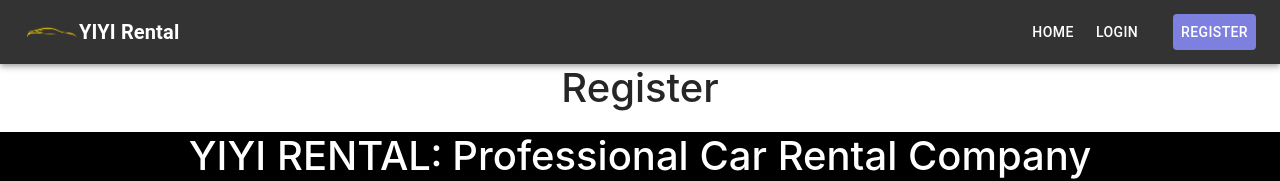
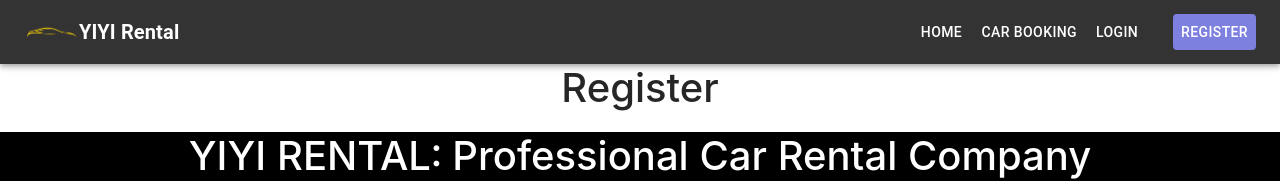
Before and after one commit to HONGKAI123/CMPE195F-CAR_RENTAL, a React (Create React App) app in the folder frontend/: page /register in a window 1280 px wide. Shown: the top 181 px of the page. Built offline with nearby package versions, Linux system fonts and the light colour scheme.

Commit message:
edited navbar

```diff
--- a/frontend/src/components/customNavbar.js
+++ b/frontend/src/components/customNavbar.js
@@ -22,6 +22,7 @@ export default function CustomNavbar(){
                     </Typography>
                     <Box>
                         <Button color ="inherit"onClick={()=> {history.push('./Home')}}>Home</Button>
+                        <Button color ="inherit"onClick={()=> {history.push('./bookingcar')}}>Car Booking</Button>
                         <Button color="inherit" onClick={() => {history.push('/login')}}>Login</Button>
                         <Button onClick={() => {history.push('/register')}}
                             sx={{background: '#7E80DF', color: '#FFFFFF', ml: 3}}>
```
